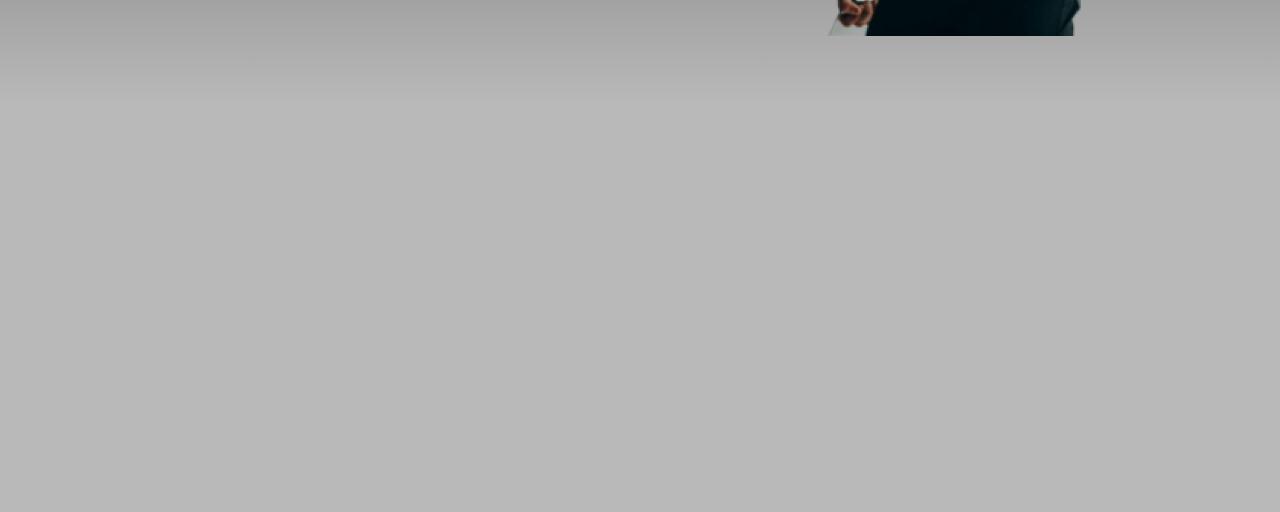
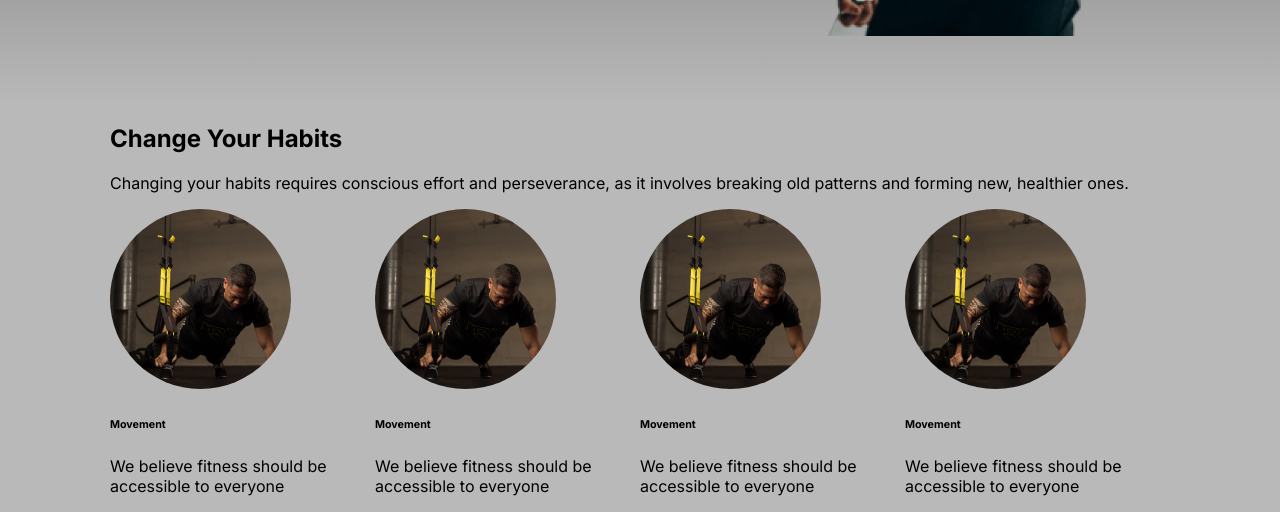
Before and after one commit to masudulalam/RB9A2, a plain HTML site: page index.html in a window 1280 px wide. Shown: the part 678-1190 px from the top of the page. Before the commit the page ends 800 px from the top, so only its background shows below. Drawn offline with Linux system fonts and the light colour scheme.

Commit message:
added change your habits cards structure

```diff
--- a/index.html
+++ b/index.html
@@ -7,6 +7,7 @@
     <link rel="stylesheet" href="styles/style.css">
 </head>
 <body>
+    <!-- Header section -->
     <header class="header">
         <div class="header-content container display-center">
             <!-- Navbar -->
@@ -50,7 +51,39 @@
             </div>
         </div>
     </header>
-    <main></main>
+    <main class="container">
+        <!-- Change Your Habits Section -->
+         <section class="change-your-habits-section">
+            <h2>Change Your Habits</h2>
+            <p>Changing your habits requires conscious effort and perseverance, as it involves breaking old patterns and forming new, healthier ones.</p>
+            <div class="change-your-habits-card-container flex">
+                <!-- card 1 -->
+                <div class="change-your-habits-card">
+                    <img src="./images/image 3.png" alt="image">
+                    <h6>Movement</h6>
+                    <p>We believe fitness should be accessible to everyone</p>
+                </div>
+                <!-- card 2 -->
+                <div class="change-your-habits-card">
+                    <img src="./images/image 3.png" alt="image">
+                    <h6>Movement</h6>
+                    <p>We believe fitness should be accessible to everyone</p>
+                </div>
+                <!-- card 3 -->
+                <div class="change-your-habits-card">
+                    <img src="./images/image 3.png" alt="image">
+                    <h6>Movement</h6>
+                    <p>We believe fitness should be accessible to everyone</p>
+                </div>
+                <!-- card 4 -->
+                <div class="change-your-habits-card">
+                    <img src="./images/image 3.png" alt="image">
+                    <h6>Movement</h6>
+                    <p>We believe fitness should be accessible to everyone</p>
+                </div>
+            </div>
+         </section>
+    </main>
     <footer></footer>
 </body>
 </html>
--- a/styles/style.css
+++ b/styles/style.css
@@ -13,6 +13,7 @@ body {
 
 .container {
     max-width: 66.25rem;
+    margin: 0 auto;
 }
 
 .flex {
@@ -40,6 +41,20 @@ body {
 
 .primary-bg {
     background-color: rgb(230, 83, 60);
+}
+
+.h2 {
+    color: rgb(255, 255, 255);
+    font-size: 3rem;
+    font-weight: 900;
+    line-height: 120%;
+}
+
+.normal-text {
+    color: rgba(255, 255, 255, 0.5);
+    font-size: 0.87rem;
+    font-weight: 400;
+    line-height: 1.5rem;
 }
 
 /* End Shared Styles */
@@ -109,9 +124,10 @@ body {
     line-height: 1.5rem;
 }
 
-.banner-image-part img{
+.banner-image-part img {
     position: relative;
 }
+
 #red-circle {
     background: rgb(230, 83, 60);
     border-radius: 50%;
@@ -133,6 +149,7 @@ body {
     right: 35rem;
     bottom: 9rem;
 }
+
 .banner-card-video-tutorial-title {
     color: rgb(250, 250, 249);
     font-size: 1.5rem;
@@ -165,6 +182,7 @@ body {
     right: 10rem;
     top: 15rem;
 }
+
 .banner-card-workout-title {
     color: rgb(255, 255, 255);
     font-size: 40px;
@@ -173,6 +191,7 @@ body {
     letter-spacing: 1px;
     margin: 0;
 }
+
 .banner-card-workout-sub-title {
     color: rgba(255, 255, 255, 0.65);
     font-size: 0.81rem;
@@ -181,3 +200,7 @@ body {
     letter-spacing: 1px;
     margin: 0;
 }
+/* Change Your Habits Section Styles */
+.change-your-habits-card img{
+    border-radius: 50%;
+}
```
Also changed, not shown: 1 other file.
